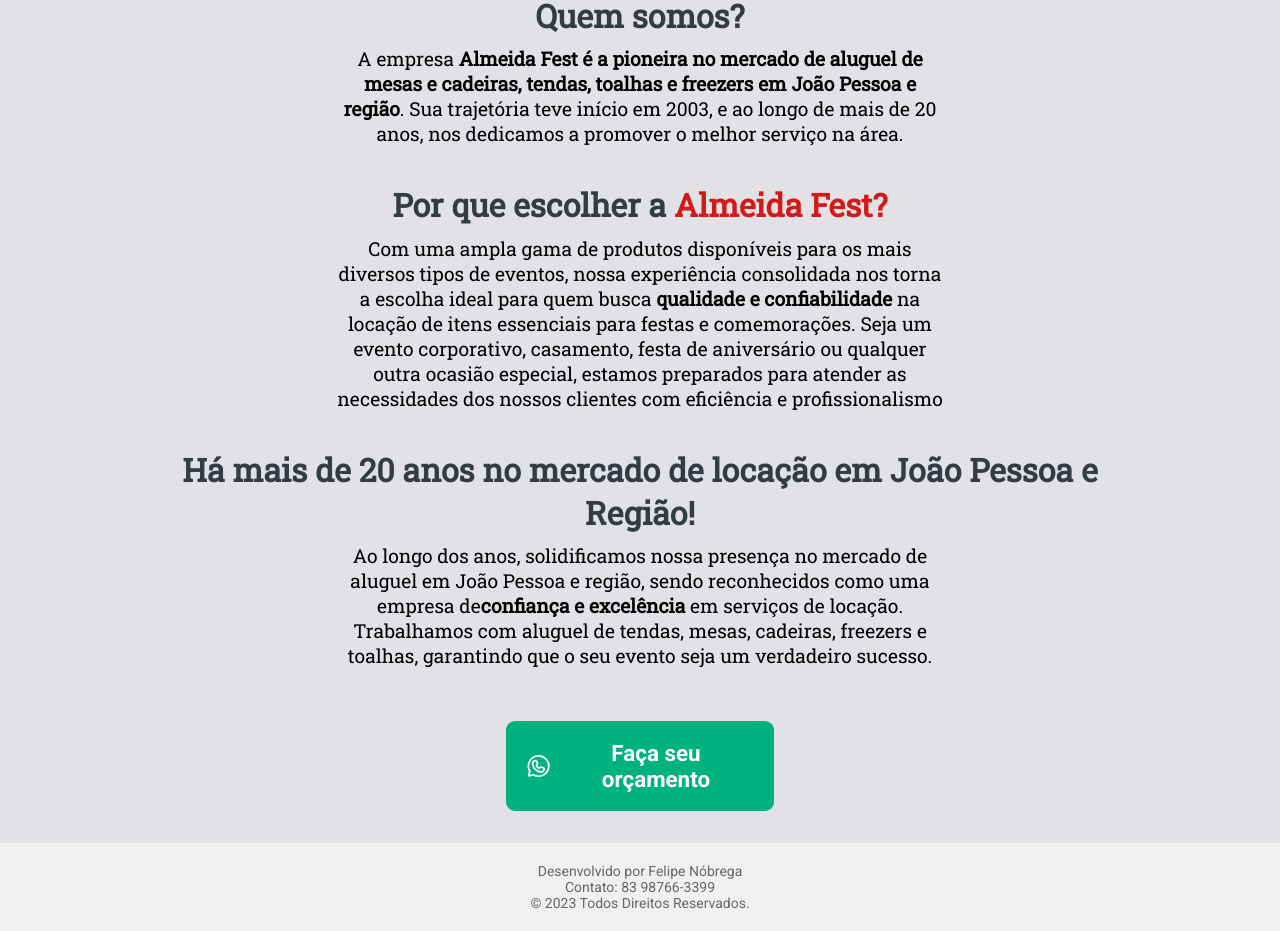
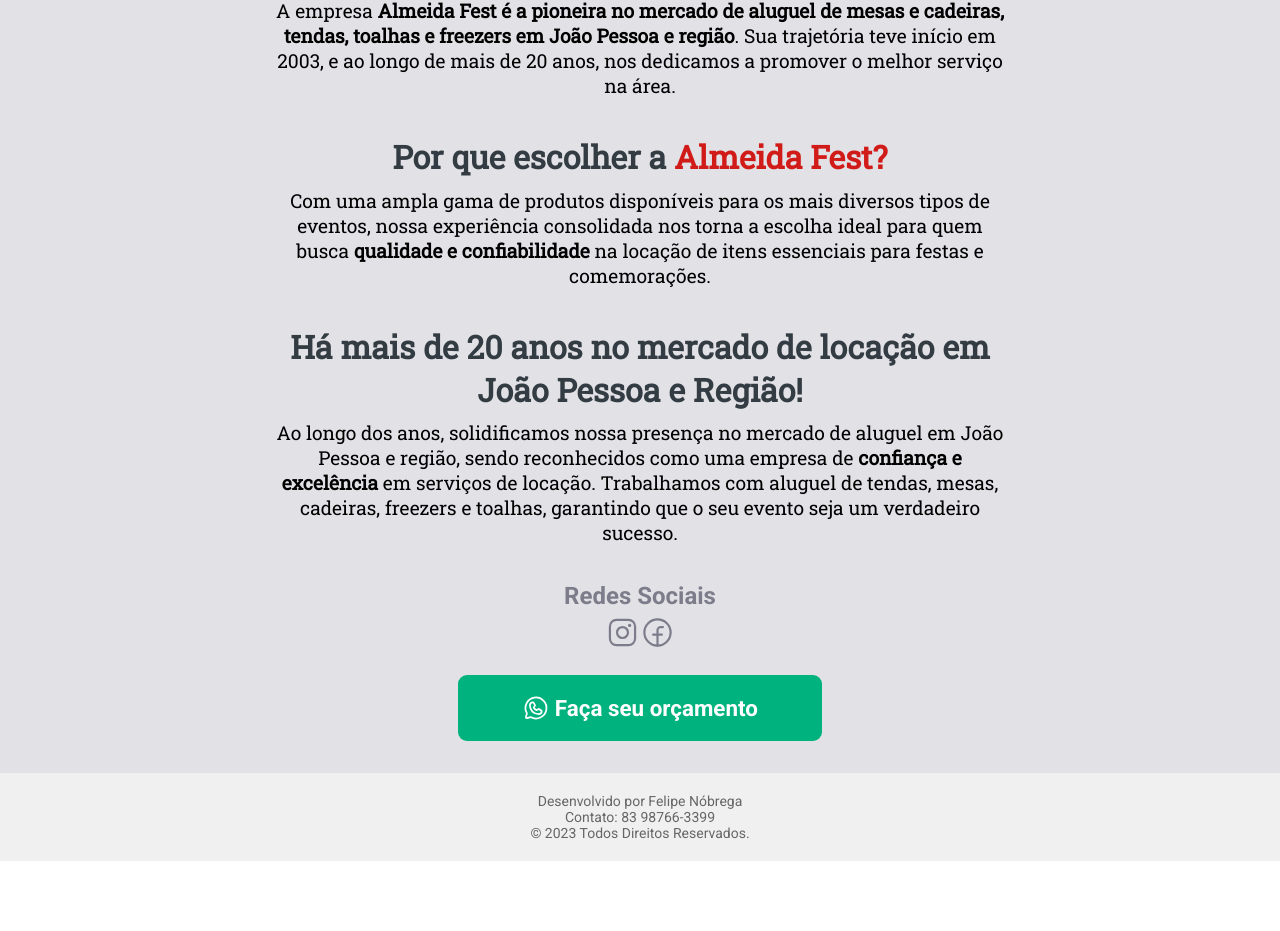
Before and after one commit to felipenobrg/almeidafest, a React (Vite) app: page / in a window 1280 px wide. Shown: the part 931-1862 px from the top of the page. After the commit the page ends 1792 px from the top, so only its background shows below. Built offline with nearby package versions, Linux system fonts and the light colour scheme.

Commit message:
updating

```diff
--- a/src/components/Header/index.tsx
+++ b/src/components/Header/index.tsx
@@ -8,7 +8,7 @@
     <HeaderContainer>
       <MenuDropdown />
       <NavLink to={"/"}>
-        <img src={LogoAlmeidaFest} alt="" />
+        <img src={LogoAlmeidaFest} loading="lazy" alt="" />
       </NavLink>
     </HeaderContainer>
   );
--- a/src/pages/Freezers/index.tsx
+++ b/src/pages/Freezers/index.tsx
@@ -6,12 +6,14 @@
 
 import FreezerGrande from "../../assets/Freezer/FreezerGrande.jpg"
 import FreezerPequena from "../../assets/Freezer/FreezerPequena.jpg"
-import { useContext } from "react";
+import { useContext, useEffect } from "react";
 import { WhatsAppApiContext } from "../../context/WhatsAppApiContext";
 
 export function Freezers() {
     const { handleWhatsAppClick, setText } = useContext(WhatsAppApiContext)
-    setText("Olá. Gostaria fazer um orçamento de Freezer")
+    useEffect(() => {
+      setText("Olá. Gostaria fazer um orçamento de Freezer");
+    }, [setText]);
     return (
         <>
         <Header />
--- a/src/pages/Home/components/Carousel/styles.ts
+++ b/src/pages/Home/components/Carousel/styles.ts
@@ -7,7 +7,7 @@
 
   img {
     width: 100%;
-    height: 38rem;
+    height: 35rem;
   }
 
   @media (max-width: 768px) {
--- a/src/pages/Home/index.tsx
+++ b/src/pages/Home/index.tsx
@@ -1,8 +1,8 @@
 import { Header } from "../../components/Header";
 import { SectionLinks } from "../../components/SectionLinks";
 
-import { InfoCompany } from "./styles";
-import { WhatsappLogo } from "phosphor-react";
+import { InfoCompany, SocialMediaContainer } from "./styles";
+import { FacebookLogo, InstagramLogo, WhatsappLogo } from "phosphor-react";
 import { Carousel } from "../Home/components/Carousel";
 import { WhatsAppButton } from "../../components/WhatsAppButton";
 import { Footer } from "../../components/Footer";
@@ -17,20 +17,22 @@
       <InfoCompany>
         <h1>Quem somos?</h1>
         <p>
-          A empresa <strong>Almeida Fest é a pioneira no mercado de aluguel de mesas e
-          cadeiras, tendas, toalhas e freezers em João Pessoa e região</strong>. Sua
-          trajetória teve início em 2003, e ao longo de mais de 20 anos, nos
-          dedicamos a promover o melhor serviço na área.
+          A empresa{" "}
+          <strong>
+            Almeida Fest é a pioneira no mercado de aluguel de mesas e cadeiras,
+            tendas, toalhas e freezers em João Pessoa e região
+          </strong>
+          . Sua trajetória teve início em 2003, e ao longo de mais de 20 anos,
+          nos dedicamos a promover o melhor serviço na área.
         </p>
-        <h1>Por que escolher a <strong>Almeida Fest?</strong></h1>
+        <h1>
+          Por que escolher a <strong>Almeida Fest?</strong>
+        </h1>
         <p>
           Com uma ampla gama de produtos disponíveis para os mais diversos tipos
           de eventos, nossa experiência consolidada nos torna a escolha ideal
-          para quem busca <strong>qualidade e confiabilidade</strong>  na locação de itens
-          essenciais para festas e comemorações. Seja um evento corporativo,
-          casamento, festa de aniversário ou qualquer outra ocasião especial,
-          estamos preparados para atender as necessidades dos nossos clientes
-          com eficiência e profissionalismo
+          para quem busca <strong>qualidade e confiabilidade</strong> na locação
+          de itens essenciais para festas e comemorações.
         </p>
         <h1>
           Há mais de 20 anos no mercado de locação em João Pessoa e Região!
@@ -38,15 +40,25 @@
         <p>
           Ao longo dos anos, solidificamos nossa presença no mercado de aluguel
           em João Pessoa e região, sendo reconhecidos como uma empresa de
-          <strong>confiança e excelência</strong> em serviços de locação. Trabalhamos com aluguel
-          de tendas, mesas, cadeiras, freezers e toalhas, garantindo que o seu
-          evento seja um verdadeiro sucesso.
+          {" "}<strong>confiança e excelência</strong> em serviços de locação.
+          Trabalhamos com aluguel de tendas, mesas, cadeiras, freezers e
+          toalhas, garantindo que o seu evento seja um verdadeiro sucesso.
         </p>
+        <SocialMediaContainer>
+          <h1>Redes Sociais</h1>
+          <a href="https://www.instagram.com/almeidafest/">
+            <InstagramLogo color="#7C7C8A" size={35} />
+          </a>
+          <a href="https://www.facebook.com/flavionobregadealmeida.almeida?mibextid=LQQJ4d">
+            <FacebookLogo color="#7C7C8A" size={35} />
+          </a>
+        </SocialMediaContainer>
         <button>
           {" "}
           <WhatsappLogo size={28} color="#ffff" /> Faça seu orçamento
         </button>
       </InfoCompany>
+
       <WhatsAppButton />
       <Footer />
     </>
--- a/src/pages/Home/styles.ts
+++ b/src/pages/Home/styles.ts
@@ -12,30 +12,31 @@
   text-align: center;
   background: ${(props) => props.theme["gray-100"]};
 
-
-
   h1 {
     color: ${(props) => props.theme["gray-700"]};
     font-size: 2rem;
-    width: 80%;
+    width: 60%;
     margin-bottom: 0.3rem;
-
     strong {
       color: #D11B18;
       font-weight: bold;
     }
+  }
 
     @media (max-width: 768px) {
       font-size: 1.65rem;
+      h1 {
+        width: 100%;
+      }
     }
-  }
+
 
   p {
     font-size: 1.2rem;
-    width: 50%;
+    width: 60%;
     margin-bottom: 2rem;
     @media (max-width: 768px) {
-      font-size: 1rem;
+      font-size: 1.1rem;
       width: 100%;
     }
   }
@@ -46,7 +47,7 @@
     justify-content: center;
     gap: 0.3rem;
 
-    width: 22%;
+    width: 30%;
     background: ${(props) => props.theme["green-300"]};
     color: ${(props) => props.theme["white"]};
     margin-top: 1rem;
@@ -66,7 +67,16 @@
       width: 100%;
       gap: 5px;
       padding: 1rem;
-      font-size: 1rem;
+      font-size: 1.3rem;
     }
   }
 `;
+
+export const SocialMediaContainer = styled.div`
+  h1 {
+    font-family: 'Roboto', sans-serif;
+    width: 100%;
+    font-size: 1.5rem;
+    color: ${(props) => props.theme["gray-500"]};
+  }
+`
--- a/src/pages/MesasECadeiras/index.tsx
+++ b/src/pages/MesasECadeiras/index.tsx
@@ -11,19 +11,21 @@
 } from "./styles";
 
 import MesasECadeirasImg from "../../assets/MesasECadeiras/MesasECadeiras.jpeg"
-import { useContext } from "react";
+import { useContext, useEffect } from "react";
 import { WhatsAppApiContext } from "../../context/WhatsAppApiContext";
 
 export function MesasECadeiras() {
   const { handleWhatsAppClick, setText } = useContext(WhatsAppApiContext)
-  setText("Olá. Gostaria fazer um orçamento de Mesas e Cadeiras")
+  useEffect(() => {
+    setText("Olá. Gostaria fazer um orçamento de Mesas e Cadeiras");
+  }, [setText]);
   return (
     <>
       <Header />
       <SectionLinks />
       <AboutMesasECadeirasContainer>
         <MesasECadeirasImgContainer>
-          <img src={MesasECadeirasImg} alt="" />
+          <img src={MesasECadeirasImg} loading="lazy" alt="" />
         </MesasECadeirasImgContainer>
         <InformationMesasECadeirasContainer>
           <MesasECadeirasType><span>Locação</span> de Mesas e Cadeiras</MesasECadeirasType>
--- a/src/pages/Tendas/index.tsx
+++ b/src/pages/Tendas/index.tsx
@@ -13,12 +13,14 @@
 import TendaChapeuDeBruxa from "../../assets/Tendas/Tenda-Chapeu.jpeg";
 
 import { CheckCircle, WhatsappLogo } from "phosphor-react";
-import { useContext } from "react";
+import { useContext, useEffect } from "react";
 import { WhatsAppApiContext } from "../../context/WhatsAppApiContext";
 
 export function Tendas() {
   const { handleWhatsAppClick, setText } = useContext(WhatsAppApiContext)
-  setText("Olá. Gostaria fazer um orçamento de Tendas")
+  useEffect(() => {
+    setText("Olá. Gostaria fazer um orçamento de Tendas");
+  }, [setText]);
   return (
     <>
       <Header />
@@ -26,7 +28,7 @@
 
       <AboutTendaContainer>
         <TendaImgContainer>
-          <img src={TendaChapeuDeBruxa} alt="" />
+          <img src={TendaChapeuDeBruxa} loading="lazy" className="image-placeholder" />
         </TendaImgContainer>
         <InformationTendaContainer>
         <TendaType>
@@ -48,7 +50,7 @@
 
       <AboutTendaContainer>
         <TendaImgContainer>
-          <img src={TendaPiramide} alt="" />
+          <img src={TendaPiramide} loading="lazy" alt="" />
         </TendaImgContainer>
         <InformationTendaContainer>
         <TendaType>
--- a/src/pages/Toalhas/index.tsx
+++ b/src/pages/Toalhas/index.tsx
@@ -4,12 +4,14 @@
 import { WhatsAppButton } from "../../components/WhatsAppButton";
 import { AboutToalhasContainer, ToalhasImgContainer, InformationToalhasContainer, ToalhasType, ToalhasSize } from "./styles";
 import ToalhasImg from "../../assets/Toalhas/Toalhas.jpg"
-import { useContext } from "react";
+import { useContext, useEffect } from "react";
 import { WhatsAppApiContext } from "../../context/WhatsAppApiContext";
 
 export function Toalhas() {
   const { handleWhatsAppClick, setText } = useContext(WhatsAppApiContext)
-  setText("Olá. Gostaria fazer um orçamento de Toalhas")
+  useEffect(() => {
+    setText("Olá. Gostaria fazer um orçamento de Toalhas");
+  }, [setText]);
   return (
     <>
       <Header />
@@ -17,7 +19,7 @@
 
       <AboutToalhasContainer>
         <ToalhasImgContainer>
-          <img src={ToalhasImg} alt="" />
+          <img src={ToalhasImg} loading="lazy" alt="" />
         </ToalhasImgContainer>
         <InformationToalhasContainer>
           <ToalhasType>
```
Also changed, not shown: src/pages/Home/components/Carousel/index.tsx (+6 -6 lines).
